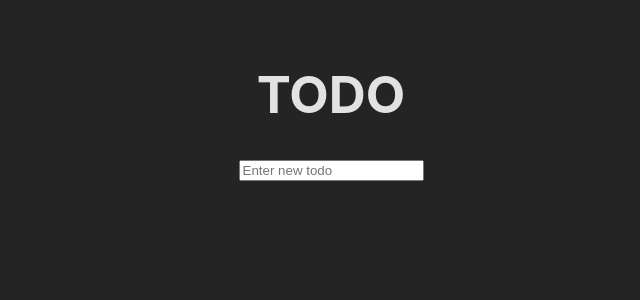
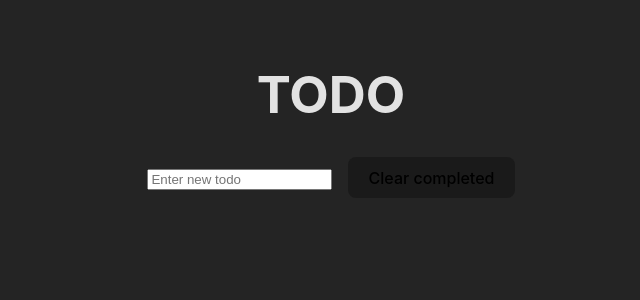
Before and after one commit to marothon/lexicon-react-todo-app, a React (Vite) app: page / in a window 1280 px wide. Shown: the top 300 px of the page, without its empty margins (309-949 px from the left). Built offline with nearby package versions, Linux system fonts and the light colour scheme.

Commit message:
Add clear completed todos and change counter to only count incomplete tasks

```diff
--- a/src/App.css
+++ b/src/App.css
@@ -12,6 +12,12 @@ ul, li {
 ul {
   margin: 1rem 0;
   padding: 0;
+}
+
+.todo-form{
+  button{
+    margin-left: 1rem;
+  }
 }
 
 .todo-list {
--- a/src/App.tsx
+++ b/src/App.tsx
@@ -9,33 +9,54 @@ export default function App() {
 
   const createTodo = (desc: string) => {
     if(desc){
-      const newTodo: Todo = {id: uuidv4(), desc: desc};
+      const newTodo: Todo = {id: uuidv4(), desc: desc, completed: false};
       setTodoList((previousTodo) => [...previousTodo, newTodo]);
       setTodoCount(todoList.length+1);
     }
   }
 
-  const removeTodo = (id: string) => {
+  const removeTodo = (todo: Todo) => {
     setTodoList((previousTodo) => {
-      return previousTodo.filter( todo => todo.id !== id);
+      return previousTodo.filter( elem => elem.id !== todo.id);
     });
-    setTodoCount(todoCount-1);
+
+    if(!todo.completed){
+      setTodoCount(todoCount-1);
+    }
+  }
+
+  const updateTodosCount = (todo: Todo) => {
+    setTodoCount(todoCount + (todo.completed ? -1 : 1));
+  }
+
+  const clearCompletedTodos = () => {
+    let completedTodos = todoList.filter( todo => todo.completed);
+    setTodoList((previousTodo) => {
+      return previousTodo.filter( todo => !todo.completed);
+    });
+    setTodoCount(todoCount-completedTodos.length);
   }
 
   return (
     <>
       <h1>{todoCount > 0 ? todoCount : null} TODO{todoCount > 0 ? 'S' : null}</h1>
-      <form onSubmit={(e) => {
+      <form className="todo-form" onSubmit={(e) => {
         e.preventDefault();
         let nextTodo = e.currentTarget.todo.value;
         e.currentTarget.todo.value = null;
         createTodo(nextTodo);
       }}>
         <input placeholder="Enter new todo" type="text" id="todo" name="todo"></input>
+        <button type="button" onClick={clearCompletedTodos}>Clear completed</button>
       </form>
       <ul className='todo-list'>
         {todoList.map( (todo, i) =>
-          (<TodoItem key={todo.id} id={todo.id} todo={todo.desc} removeTodo={removeTodo}/>)
+          (<TodoItem
+              key={todo.id}
+              todo={todo}
+              removeTodo={removeTodo}
+              propogateCompletedTodo={updateTodosCount}
+            />)
         )}
       </ul>
     </>
@@ -44,22 +65,30 @@ export default function App() {
 
 type Todo = {
   id: string,
-  desc: string
+  desc: string,
+  completed: boolean
 }
 
 interface TodoProps {
-  id: string,
-  todo: string,
-  removeTodo: Function
+  todo: Todo,
+  removeTodo: Function,
+  propogateCompletedTodo: Function
 }
 
-function TodoItem({id, todo, removeTodo}:TodoProps){
-  const [completed, setCompleted] = useState<boolean>(false);
+function TodoItem({todo, removeTodo, propogateCompletedTodo}: TodoProps){
+  const [completed, setCompleted] = useState<boolean>(todo.completed);
+
+  const handleCompleteTodo = () => {
+    setCompleted(!completed);
+    todo.completed = !todo.completed;
+    propogateCompletedTodo(todo);
+  }
+
   return (
       <li className="todo">
-        <input type="checkbox" onClick={()=>{setCompleted(!completed)}}/>
-        <button type="button" onClick={()=>{removeTodo(id)}}>Remove</button>
-        <p className={['text', completed ? 'complete' : ''].join(' ')}>{todo}</p>
+        <input type="checkbox" onClick={handleCompleteTodo}/>
+        <button type="button" onClick={()=>{removeTodo(todo)}}>Remove</button>
+        <p className={['text', completed ? 'complete' : ''].join(' ')}>{todo.desc}</p>
       </li>
   )
 }
```
